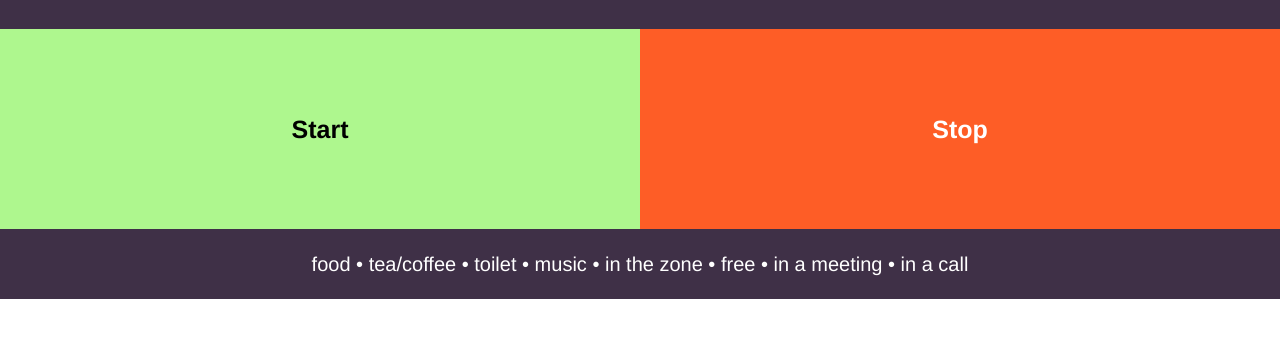
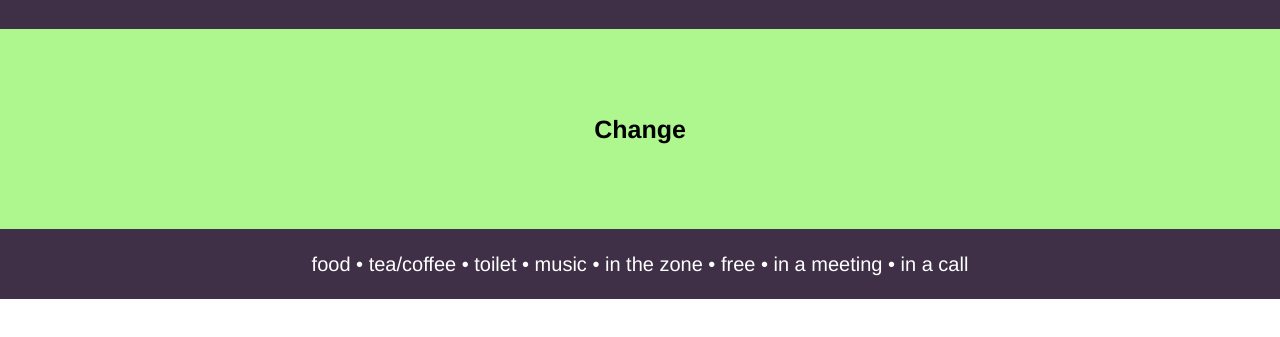
Before and after one commit to mserino/flags, an Electron app: page electron/index.html in a window 1280 px wide. Shown: the part 71-408 px from the top of the page. Drawn offline with Linux system fonts and the light colour scheme; no server answers.

Commit message:
Updates UI to one button
It changes the flag ;)

```diff
--- a/electron/index.html
+++ b/electron/index.html
@@ -9,8 +9,7 @@
 		<div clas="main-container">
 			<div class="current no-select" id="currentSection">Fun with Flags!</div>
 			<div class="buttons no-select">
-				<span class="one no-select" id="flagButtonOne">Start</span>
-				<span class="two no-select" id="flagButtonTwo">Stop</span>
+				<span class="one no-select" id="flagButtonOne">Change</span>
 			</div>
 			<div class="flags-list no-select">
 				<p>food • tea/coffee • toilet • music • in the zone • free • in a meeting • in a call</p>
--- a/electron/main.css
+++ b/electron/main.css
@@ -31,6 +31,7 @@ body {
 .one {
 	background-color: #AEF78E;
 	float: left;
+	width: 100%;
 }
 
 .two {
--- a/electron/renderer.js
+++ b/electron/renderer.js
@@ -23,7 +23,7 @@ function updateIndicator(indicator) {
 function sendRequest(started) {
   outEndpoint.transfer(started ? '1' : '0')
   isDisabled = !started
-  updateIndicator(started ? 'started' : 'stopped')
+  // updateIndicator(started ? 'started' : 'stopped')
 }
 
 function sendToggleRequest() {
```
